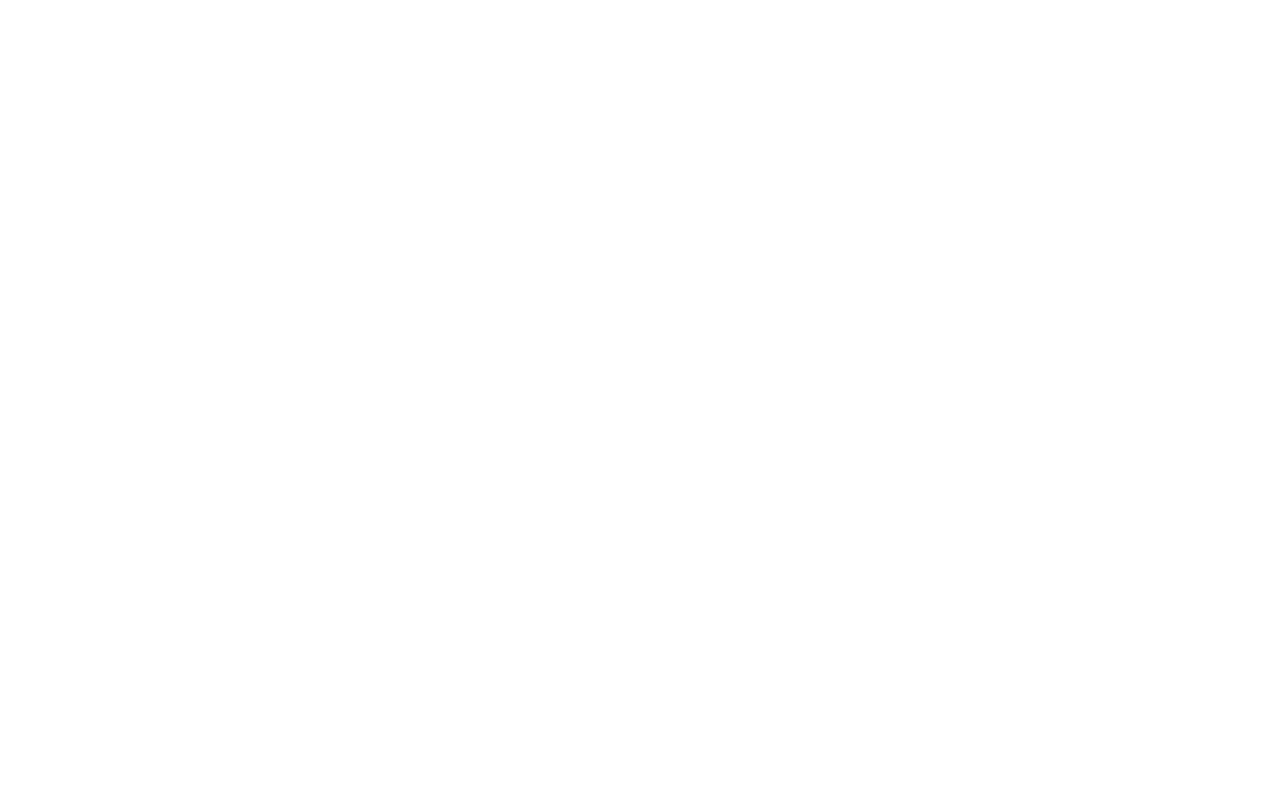
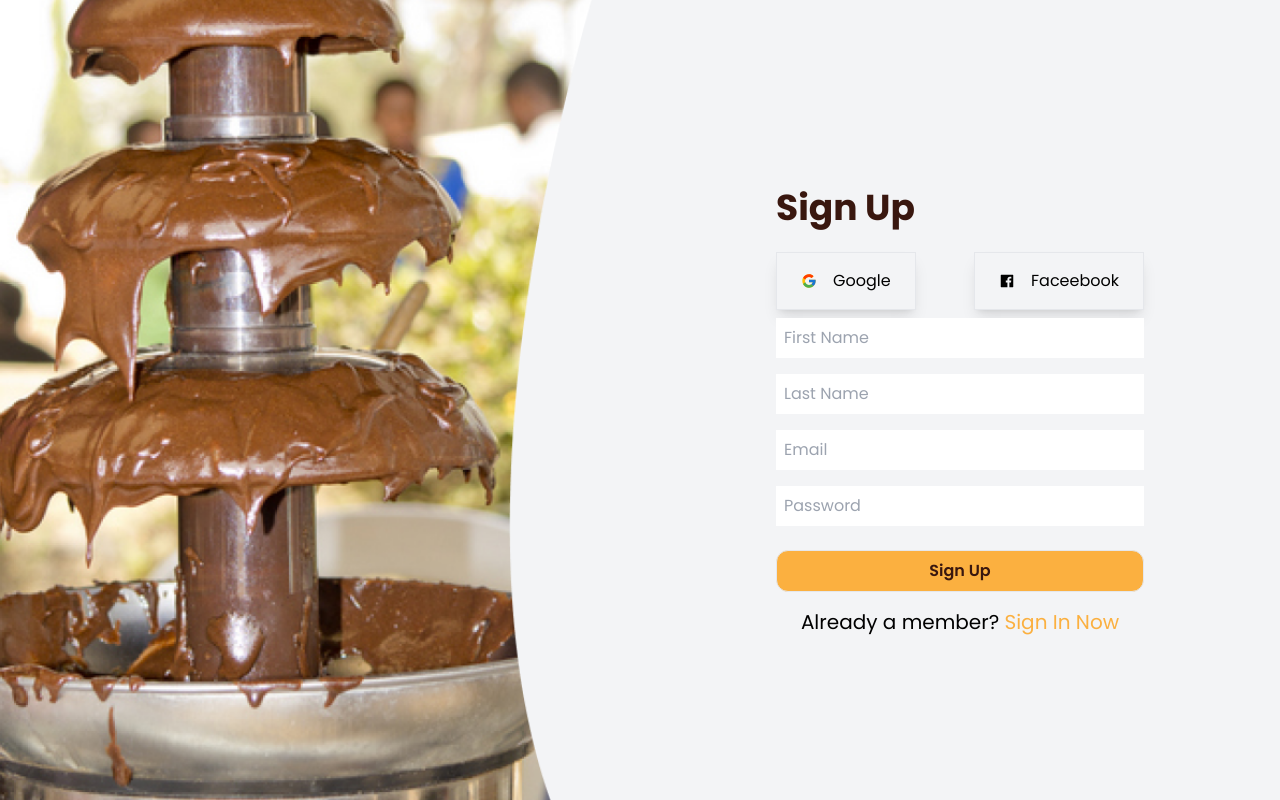
Before and after one commit to solex55/chocboy, a React (Create React App) app: page /register in a window 1280 px wide. Before the commit this address had no page. Built offline with nearby package versions, Linux system fonts and the light colour scheme.

Commit message:
Feat: Link reg and login

```diff
--- a/src/App.js
+++ b/src/App.js
@@ -6,6 +6,7 @@
 import Shop from './pages/Shop';
 import Blog from './pages/Blog';
 import Login from './pages/Login';
+import Register from './pages/Register';
 import {Routes, Route, BrowserRouter } from 'react-router-dom'
 
 function App() {
@@ -20,6 +21,7 @@
           <Route path="/shop" element={<Shop />} />
           <Route path="/blog" element={<Blog />} />
           <Route path="/login" element={<Login />} />
+          <Route path="/register" element={<Register />} />
         </Routes>
       </BrowserRouter>
     </>
--- /dev/null
+++ b/src/components/sign/Logincontainer.jsx
@@ -0,0 +1,16 @@
+import React from 'react'
+import regpic from '../../assets/sign.png';
+import Signin from './Signin'
+
+function Logincontainer() {
+  return (
+    <div className='grid grid-cols-1 sm:grid-cols-2 h-screen w-full'>
+        <div className='hidden sm:block  h-screen w-full bg-gray-100'>
+            <img src={regpic} alt="" className='w-full h-full object-cover'/>
+        </div>
+        <Signin/>
+    </div>
+    )
+}
+
+export default Logincontainer
--- a/src/components/sign/Reg.jsx
+++ b/src/components/sign/Reg.jsx
@@ -0,0 +1,45 @@
+import React from 'react'
+/* import Regcontainer from './Regcontainer'
+import Signin from './Signin' */
+
+import {FcGoogle} from 'react-icons/fc'
+import {AiFillFacebook} from 'react-icons/ai'
+import { Link } from 'react-router-dom'
+
+function Reg() {
+  return (
+    <div className='bg-gray-100 flex flex-col justify-center'>
+            <form className="max-w-[400px] w-full mx-auto p-4">
+                <h2 className='text-4xl font-bold text-main py-6'>Sign Up</h2>
+
+                <div className='flex justify-between'>
+                    <p className='px-6 py-4 gap-4 border shadow-lg hover:shadow-xl flex items-center hover:cursor'><FcGoogle /> Google</p>
+                    <p className='px-6 py-4 gap-4 border shadow-lg hover:shadow-xl flex items-center hover:cursor'><AiFillFacebook /> Faceebook</p>
+                </div>
+
+                <div className='flex flex-col py-2'>
+                    <input type="text" name="fname" placeholder='First Name' className='bprder-4 border-b-black-300 p-2' />
+                </div>
+                <div className='flex flex-col py-2'>
+                    <input type="text" name="lname" placeholder='Last Name' className='bprder-4 border-b-black-300 p-2' />
+                </div>
+                <div className='flex flex-col py-2'>
+                    <input type="email" name="email" placeholder='Email' className='bprder-4 border-b-black-300 p-2' />
+                </div>
+                <div className='flex flex-col py-2'>
+                    <input type="password" name="password"placeholder='Password' className='border-b-black-300 p-2'/>
+                </div>
+
+                <button className='w-full text-center bg-sec text-main my-4 rounded-xl py-2 font-semibold border hover:bg-transparent hover:border-bg-sec'>Sign Up</button>
+
+
+
+                <div>
+                        <p className='text-xl text-center'>Already a member? <Link to="/login"><span className='text-sec'>Sign In Now</span></Link></p>
+                </div>
+            </form>
+        </div>
+  )
+}
+
+export default Reg
--- /dev/null
+++ b/src/components/sign/Regcontainer.jsx
@@ -0,0 +1,16 @@
+import React from 'react'
+import regpic from '../../assets/sign.png';
+import Reg from './Reg.jsx'
+
+function Regcontainer() {
+  return (
+    <div className='grid grid-cols-1 sm:grid-cols-2 h-screen w-full'>
+        <div className='hidden sm:block  h-screen w-full bg-gray-100'>
+            <img src={regpic} alt="" className='w-full h-full object-cover'/>
+        </div>
+        <Reg/>
+    </div>
+  )
+}
+
+export default Regcontainer
--- a/src/components/sign/Signin.jsx
+++ b/src/components/sign/Signin.jsx
@@ -1,14 +1,16 @@
 import React from 'react'
-import regpic from '../../assets/sign.png';
-import {FcGoogle} from 'react-icons/fc'
+/* import regpic from '../../assets/sign.png';
+ */import {FcGoogle} from 'react-icons/fc'
 import {AiFillFacebook} from 'react-icons/ai'
+import { Link } from 'react-router-dom'
+
 
 function Signin() {
   return (
-    <div className='grid grid-cols-1 sm:grid-cols-2 h-screen w-full'>
+   /*  <div className='grid grid-cols-1 sm:grid-cols-2 h-screen w-full'>
         <div className='hidden sm:block  h-screen w-full bg-gray-100'>
             <img src={regpic} alt="" className='w-full h-full object-cover'/>
-        </div>
+        </div> */
 
         <div className='bg-gray-100 flex flex-col justify-center'>
             <form className="max-w-[400px] w-full mx-auto p-4">
@@ -33,12 +35,14 @@
                 </div>
 
                 <div>
-                    <p className='text-xl text-center'>Not a member? <span className='text-sec'>Sign Up Now</span></p>
+
+                        <p className='text-xl text-center'>Not a member?  <Link to="/register"><span className='text-sec'>Sign Up Now</span></Link></p>
+
                 </div>
             </form>
         </div>
-    </div>
-  )
+/*     </div>
+ */  )
 }
 
 export default Signin
--- a/src/pages/Login.jsx
+++ b/src/pages/Login.jsx
@@ -1,11 +1,13 @@
 import React from 'react'
-import Signin from '../components/sign/Signin'
-
+/* import Regcontainer from '../components/sign/Regcontainer'
+ */import Logincontainer from '../components/sign/Logincontainer'
+/* import Signin from '../components/sign/Signin'
+ */
 
 function Login() {
   return (
     <div>
-       <Signin />
+       <Logincontainer />
     </div>
   )
 }
--- /dev/null
+++ b/src/pages/Register.jsx
@@ -0,0 +1,10 @@
+import React from 'react'
+import Regcontainer from '../components/sign/Regcontainer'
+
+function Register() {
+  return (
+    <Regcontainer />
+  )
+}
+
+export default Register
```
